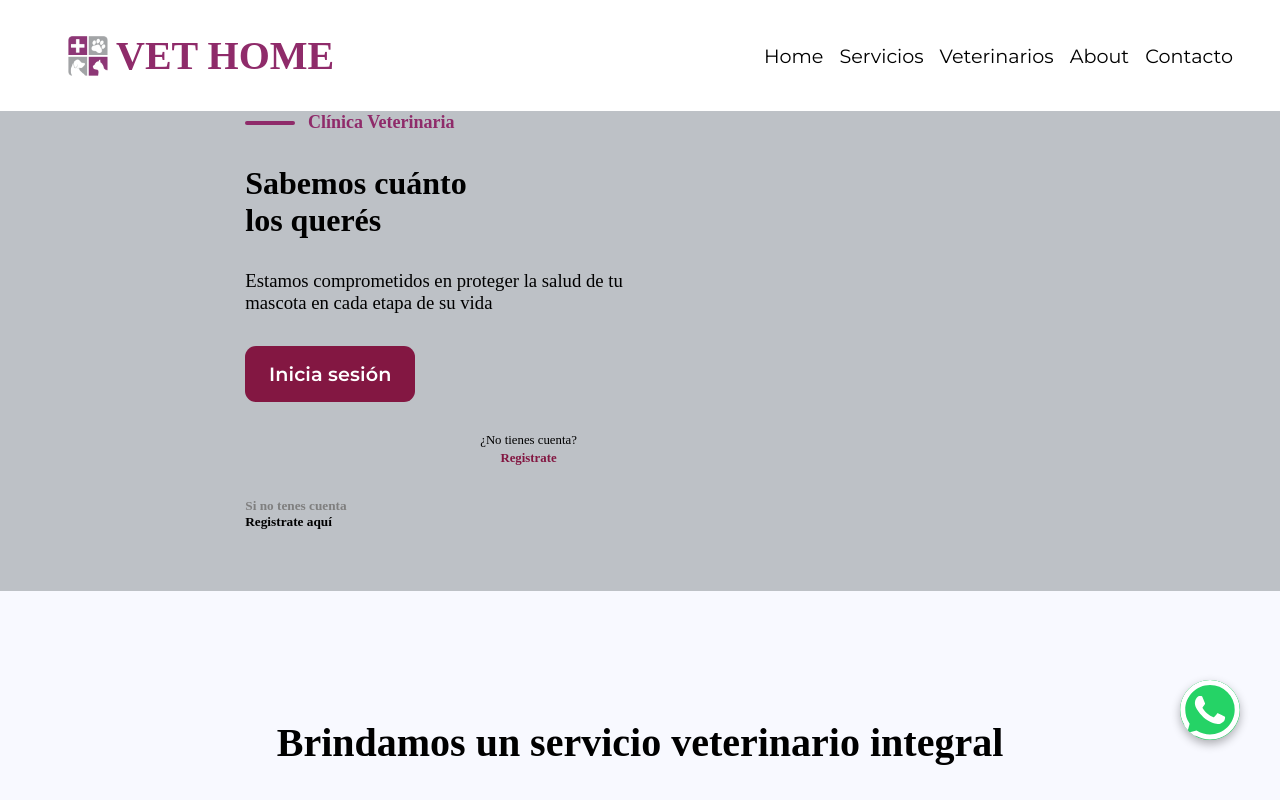
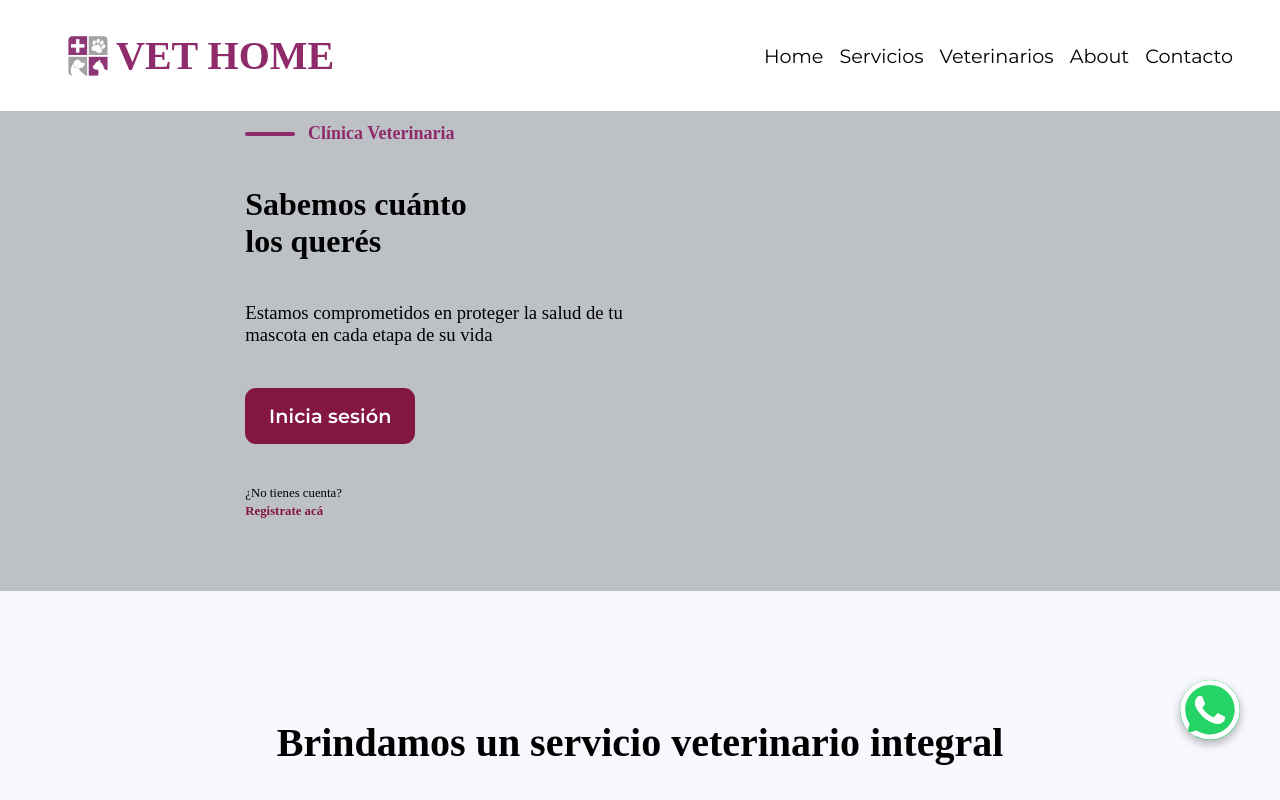
Before and after one commit to ArchSofia/s2vethome, a React (Vite) app in the folder veterinary-clinic/: page / in a window 1280 px wide. Shown: the top 800 px of the page. Built offline with nearby package versions, Linux system fonts and the light colour scheme; a web font is replaced by a local one.

Commit message:
registrate

```diff
--- a/veterinary-clinic/src/components/Header/Header.css
+++ b/veterinary-clinic/src/components/Header/Header.css
@@ -42,6 +42,14 @@ hr{
     color: #7f7f7f;
     font-family: 'GothamRoundedBold';
     font-weight: 700;
+}
+
+.reset-sign1{
+    display: flex;
+    width: 90%;
+    justify-content: flex-start;
+    align-items: flex-start;
+    flex-direction: column;
 }
 
 .header-text h3{
--- a/veterinary-clinic/src/components/Header/Header.jsx
+++ b/veterinary-clinic/src/components/Header/Header.jsx
@@ -38,22 +38,12 @@ const Header = () => {
 					</Link>
 				)}
 
-				<div className="reset-sign">
+				<div className="reset-sign1">
 					<p className="reset">¿No tienes cuenta?</p>
 					<p className="sign-in">
-						<Link to="/register">Registrate</Link>
+						<Link to="/register">Registrate acá</Link>
 					</p>
 				</div>
-
-				<h5 style={{ color: "#7f7f7f" }}>
-					Si no tenes cuenta <br />
-					<Link
-						to="/register"
-						style={{ color: "rgb(0, 0, 0)", textDecoration: "none" }}
-					>
-						Registrate aquí
-					</Link>
-				</h5>
 			</div>
 			{/* <div className="header-photos">
 				<img src={banner} className="portrait" alt="photo" />
```
